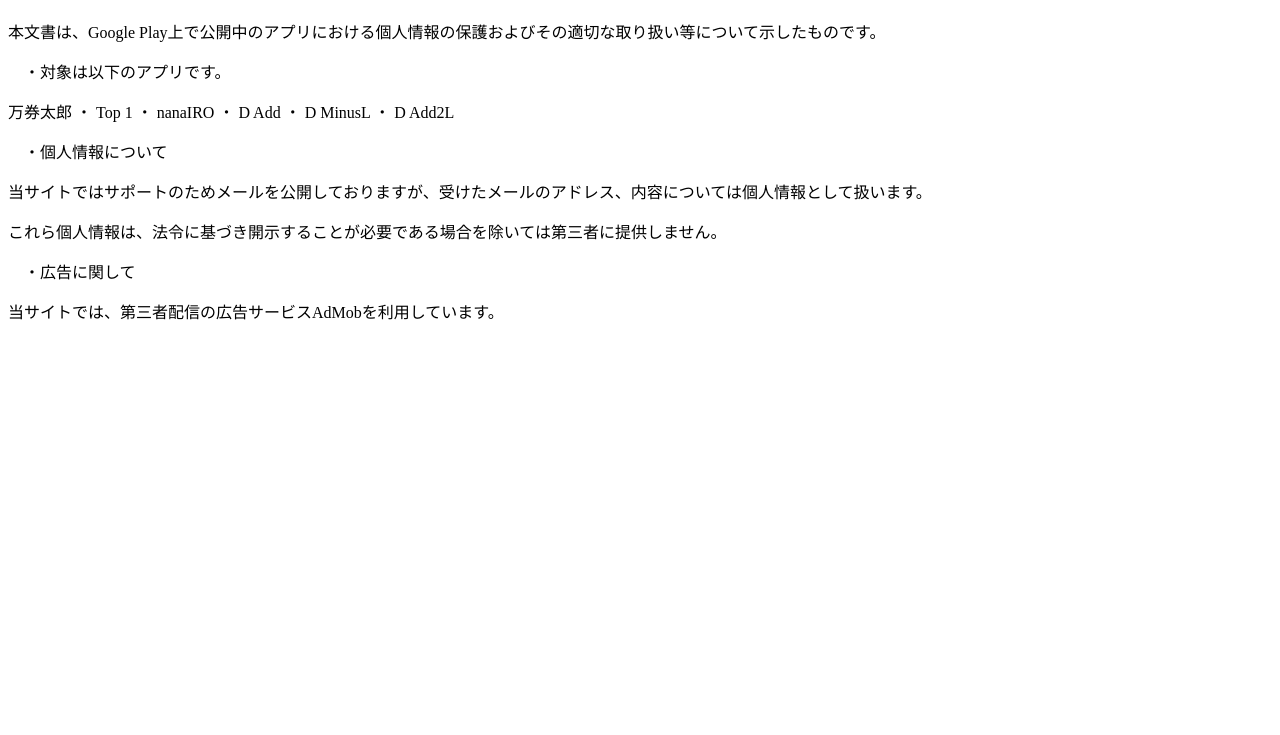
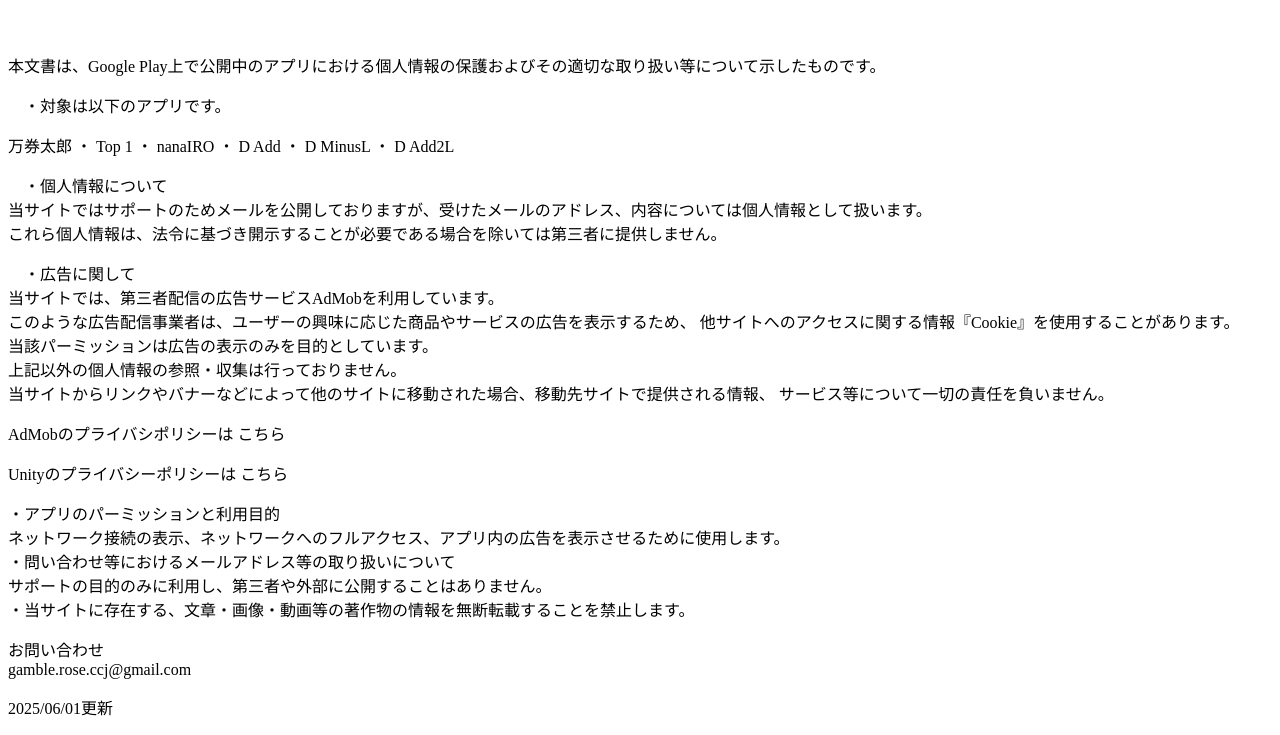
Before and after one commit to NARUTO-M-CCJ/ccjpp, a plain HTML site: page index.html in a window 1280 px wide. Shown: the part 70-805 px from the top of the page. Drawn offline with Linux system fonts and the light colour scheme.

Commit message:
Update index.html

```diff
--- a/index.html
+++ b/index.html
@@ -5,14 +5,29 @@
 <title>NARUTO.CCJ-PP</title>
 </head>
 <body>
-<h1>プライバシーポリシー</h1><p></p><p></p><p></p>
-<p>本文書は、Google Play上で公開中のアプリにおける個人情報の保護およびその適切な取り扱い等について示したものです。</p><p></p>
-<p>&emsp;・対象は以下のアプリです。</p><p></p>
-<p>万券太郎 ・  Top 1 ・  nanaIRO ・  D Add ・  D MinusL ・  D Add2L</p><p></p>
-<p>&emsp;・個人情報について</p>
-<p>当サイトではサポートのためメールを公開しておりますが、受けたメールのアドレス、内容については個人情報として扱います。</p>
-<p>これら個人情報は、法令に基づき開示することが必要である場合を除いては第三者に提供しません。</p><p></p>
-<p>&emsp;・広告に関して<p/>
-<p>当サイトでは、第三者配信の広告サービスAdMobを利用しています。</p>
+<h1>プライバシーポリシー</h1><p><br></p>
+<p>本文書は、Google Play上で公開中のアプリにおける個人情報の保護およびその適切な取り扱い等について示したものです。<br></p>
+<p>&emsp;・対象は以下のアプリです。<br></p>
+<p>万券太郎 ・  Top 1 ・  nanaIRO ・  D Add ・  D MinusL ・  D Add2L<br></p>
+<p>&emsp;・個人情報について<br>
+当サイトではサポートのためメールを公開しておりますが、受けたメールのアドレス、内容については個人情報として扱います。<br>
+これら個人情報は、法令に基づき開示することが必要である場合を除いては第三者に提供しません。</p>
+<p>&emsp;・広告に関して<br>
+当サイトでは、第三者配信の広告サービスAdMobを利用しています。<br>
+このような広告配信事業者は、ユーザーの興味に応じた商品やサービスの広告を表示するため、 他サイトへのアクセスに関する情報『Cookie』を使用することがあります。<br>
+当該パーミッションは広告の表示のみを目的としています。<br>
+上記以外の個人情報の参照・収集は行っておりません。<br>
+当サイトからリンクやバナーなどによって他のサイトに移動された場合、移動先サイトで提供される情報、 サービス等について一切の責任を負いません。
+</p>
+<p>AdMobのプライバシポリシーは こちら</p>
+<p>Unityのプライバシーポリシーは こちら</p>
+<p>・アプリのパーミッションと利用目的<br>
+ネットワーク接続の表示、ネットワークへのフルアクセス、アプリ内の広告を表示させるために使用します。<br>
+・問い合わせ等におけるメールアドレス等の取り扱いについて<br>
+サポートの目的のみに利用し、第三者や外部に公開することはありません。<br>
+ ・当サイトに存在する、文章・画像・動画等の著作物の情報を無断転載することを禁止します。<br></p>
+<p>お問い合わせ<br>
+ gamble.rose.ccj@gmail.com</p>
+<p>2025/06/01更新</p>
 </body>
 </html>
```
